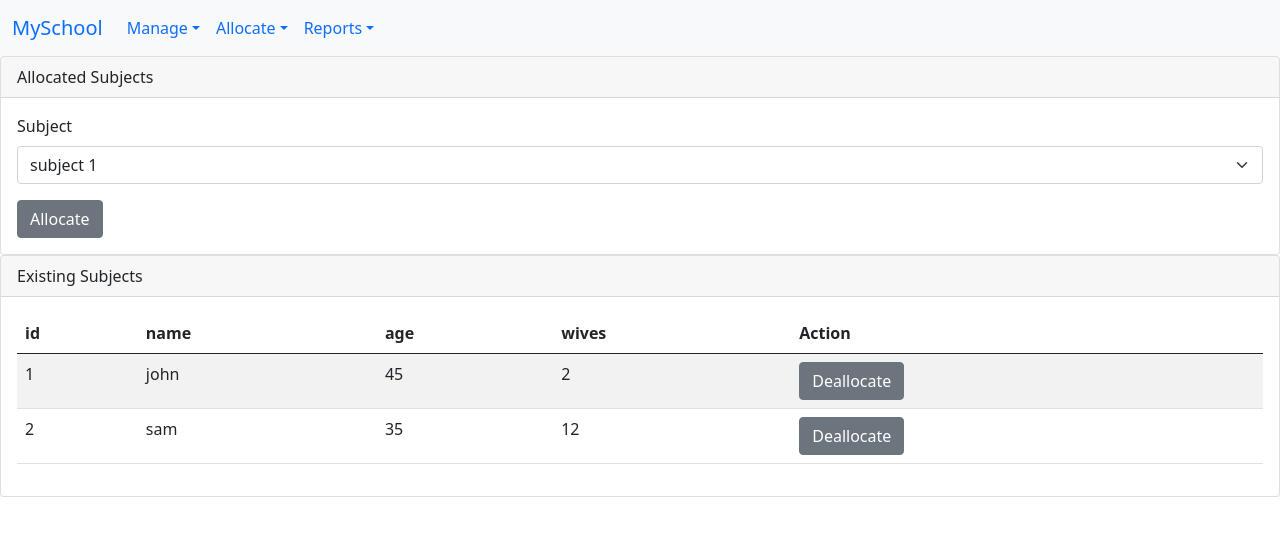
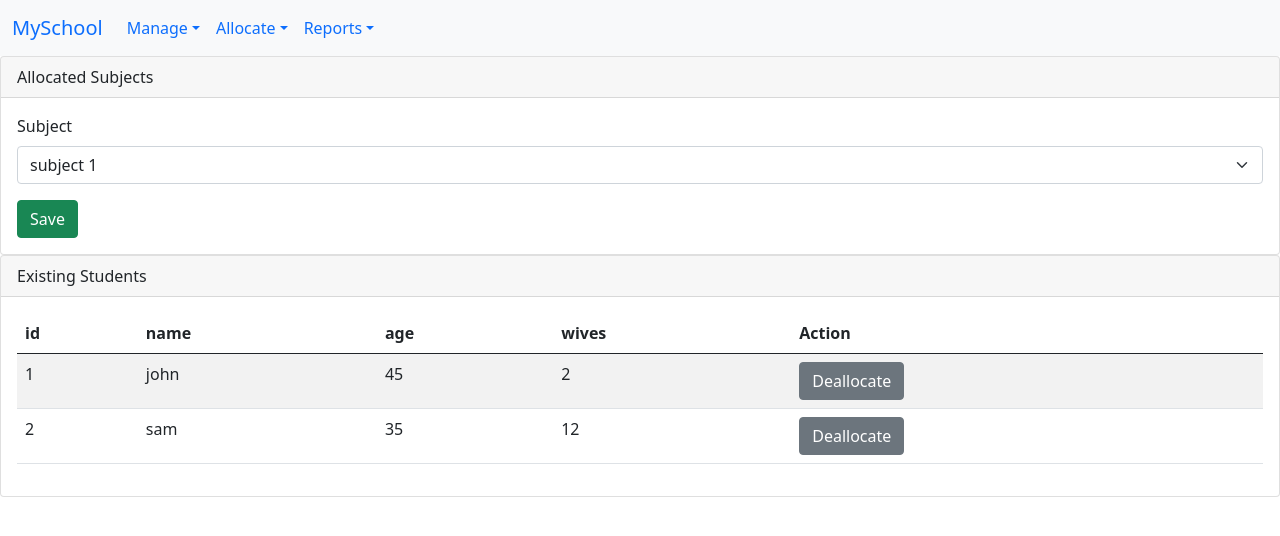
Before and after one commit to Bumbl3b33/school-management-system, a React (Create React App) app: page /allocate/studentSubjects in a window 1280 px wide. Shown: the top 536 px of the page. Built offline with nearby package versions, Linux system fonts and the light colour scheme.

Commit message:
reused the custom form and table components

```diff
--- a/src/components/allocateForm/AllocateForm.jsx
+++ /dev/null
@@ -1,47 +0,0 @@
-import { Table, Card, CardBody, CardHeader, Form, Button } from "reactstrap";
-const AllocateForm = ({ children, formTitle,tableTitle , table, onDeallocate, onAllocate }) => {
-  return (
-    <>
-      <Card>
-        <CardHeader>{formTitle || 'Form'}</CardHeader>
-        <CardBody>
-          <Form>{children}</Form>
-          {onAllocate && <Button onClick={onAllocate}>Allocate</Button>}
-        </CardBody>
-      </Card>
-      <Card>
-      <CardHeader>{tableTitle || 'Table'}</CardHeader>
-        <CardBody>
-          <Table striped>
-            <thead>
-              <tr>
-                {table && Object.keys(table[0]).map((key) => <th> {key} </th>)}
-                {onDeallocate && <th>Action</th>}
-              </tr>
-            </thead>
-            <tbody>
-              {table &&
-                table.map((object) => (
-                  <tr>
-                    {Object.values(object).map((value) => (
-                      <td>{value}</td>
-                    ))}
-                    {onDeallocate && (
-                      <td>
-                        {/* object.id is a unique identifier that is passed into the onclick event*/}
-                        <Button id={object.id} onClick={onDeallocate}>
-                          Deallocate
-                        </Button>
-                      </td>
-                    )}
-                  </tr>
-                ))}
-            </tbody>
-          </Table>
-        </CardBody>
-      </Card>
-    </>
-  );
-};
-
-export default AllocateForm;
--- a/src/components/customForm/CustomForm.jsx
+++ b/src/components/customForm/CustomForm.jsx
@@ -8,8 +8,8 @@ const CustomForm = ({ children, title, onSave, onReset, onDelete }) => {
       <CardBody>
         <Form>
           {children}
-          <ButtonSet onSave={onSave} onDelete={onDelete} onReset={onReset} />
         </Form>
+        <ButtonSet onSave={onSave} onDelete={onDelete} onReset={onReset} />
       </CardBody>
     </Card>
   );
--- a/src/components/customTable/CustomTable.jsx
+++ b/src/components/customTable/CustomTable.jsx
@@ -1,7 +1,6 @@
-import { Card, CardFooter, CardHeader, CardBody, Table } from "reactstrap";
+import { Card, CardFooter, CardHeader, CardBody, Table, Button } from "reactstrap";
 
-const CustomTable = ({ title, table }) => {
-
+const CustomTable = ({ title, table, buttonHandler, buttonText }) => {
   return (
     <>
       <Card>
@@ -10,17 +9,25 @@ const CustomTable = ({ title, table }) => {
           <Table striped>
             <thead>
               <tr>
-                {table && Object.keys(table[0]).map((key) => (
-                  <th> {key} </th>
-                ))}
+                {table && Object.keys(table[0]).map((key) => <th> {key} </th>)}
+                {buttonHandler && <th>Action</th>}
               </tr>
             </thead>
             <tbody>
-              {table && table.map((object) => (
+              {table &&
+                table.map((object) => (
                   <tr>
                     {Object.values(object).map((value) => (
                       <td>{value}</td>
                     ))}
+                    {buttonHandler && (
+                      <td>
+                        {/* object.id is a unique identifier that is passed into the onclick event*/}
+                        <Button id={object.id} onClick={buttonHandler}>
+                          {buttonText}
+                        </Button>
+                      </td>
+                    )}
                   </tr>
                 ))}
             </tbody>
--- a/src/pages/allocate/studentsSubjects/AllocateStudentSubjects.jsx
+++ b/src/pages/allocate/studentsSubjects/AllocateStudentSubjects.jsx
@@ -1,7 +1,8 @@
 import { useState } from "react";
 import { FormGroup, Label, Input, Button } from "reactstrap";
-import AllocateForm from "../../../components/allocateForm/AllocateForm";
+import CustomForm from "../../../components/customForm/CustomForm";
 import NavigationBar from "../../../components/navbar/NavigationBar";
+import CustomTable from "../../../components/customTable/CustomTable";
 
 const AllocateStudentSubjects = () => {
   const [allocation, setAllocation] = useState({});
@@ -25,12 +26,10 @@ const AllocateStudentSubjects = () => {
   return (
     <>
       <NavigationBar />
-      <AllocateForm
-        formTitle="Allocated Subjects"
-        tableTitle="Existing Subjects"
+      <CustomForm
+        title="Allocated Subjects"
         table={sampleData}
-        onDeallocate={onDeallocate}
-        onAllocate={onAllocate}
+        onSave={onAllocate}
       >
         <FormGroup>
           <Label for="subject">Subject</Label>
@@ -39,14 +38,15 @@ const AllocateStudentSubjects = () => {
             type="select"
             value={allocation.subject || ""}
             onChange={handleChange}
-          >
+            >
             {subjects &&
               subjects.map((subject, index) => (
                 <option key={index}>{subject}</option>
               ))}
           </Input>
         </FormGroup>
-      </AllocateForm>
+      </CustomForm>
+      <CustomTable title="Existing Students" table={sampleData} buttonHandler={onDeallocate} buttonText="Deallocate" />
     </>
   );
 };
```
Lines whose indentation alone changed are shown as unchanged.
